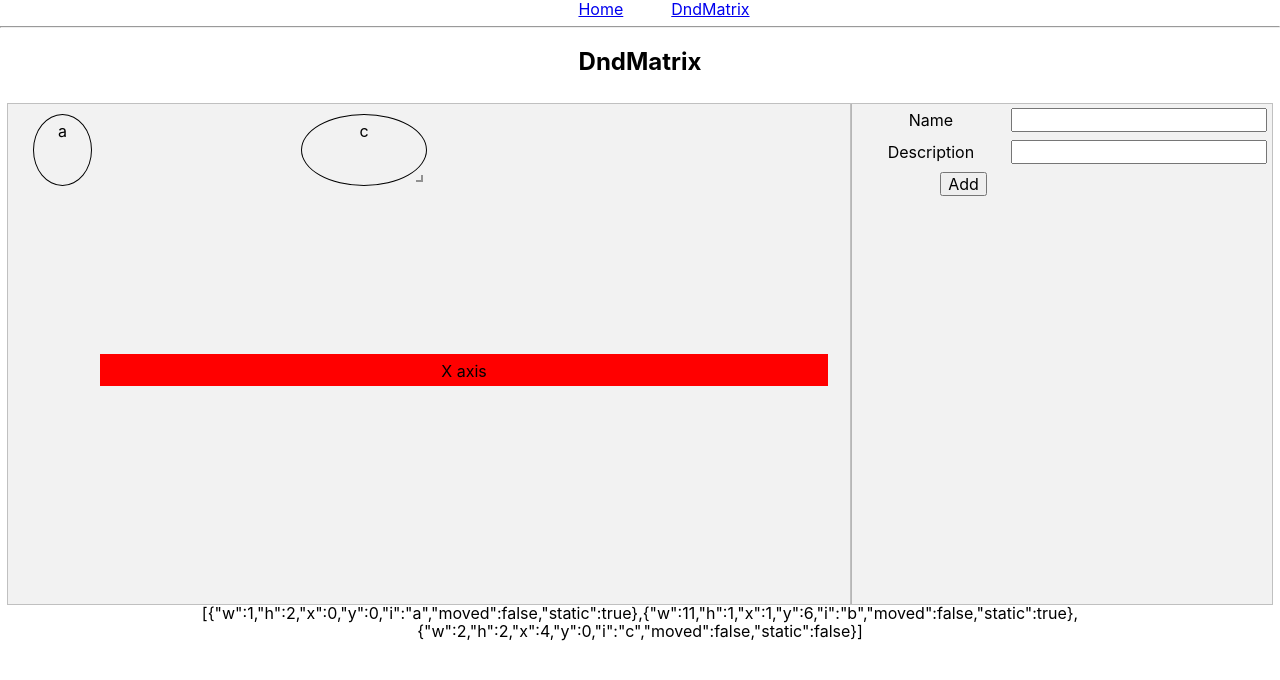
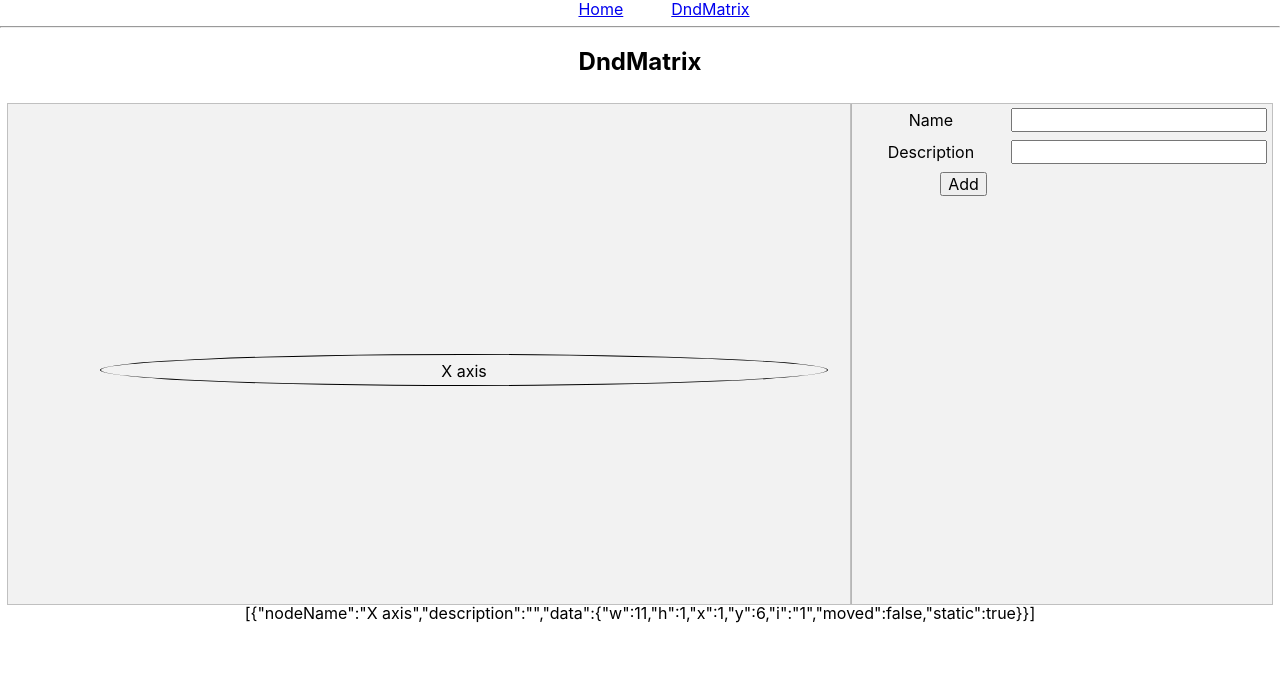
Before and after one commit to ymtdzzz/react-playground, a React (Create React App) app: page /DndMatrix in a window 1280 px wide. Shown: the top 680 px of the page. Built offline with nearby package versions, Linux system fonts and the light colour scheme.

Commit message:
[DndMatrix] node manager

```diff
--- a/src/components/dnd_matrix/DndMatrix.tsx
+++ b/src/components/dnd_matrix/DndMatrix.tsx
@@ -7,6 +7,12 @@ import GridLayout from 'react-grid-layout'
 interface InputData {
   nodeName: string,
   description: string,
+}
+
+interface Item {
+  nodeName: string,
+  description: string,
+  data: GridLayout.Layout,
 }
 
 const TextArea = styled.div`
@@ -30,18 +36,20 @@ const Node = styled.div`
   border: 1px solid black;
 `
 
-const Node2 = styled.div`
-  border: 1px solid red;
-  background-color: red;
-`
+/* const Node2 = styled.div`
+ *   border: 1px solid red;
+ *   background-color: red;
+ * ` */
 
 const DndMatrix: React.FC = (): ReactElement => {
   const elm = useRef<HTMLDivElement>(null)
   const [matrixAreaWidth, setMatrixAreaWidth] = useState(0)
-  const [nodeData, setNodeData] = useState<GridLayout.Layout[]>([
-    {i: 'a', x: 0, y: 0, w: 1, h: 2, static: true},
-    {i: 'b', x: 1, y: 6, w: 11, h: 1, static: true},
-    {i: 'c', x: 4, y: 0, w: 2, h: 2}
+  const [nodeData, setNodeData] = useState<Item[]>([
+    {
+      nodeName: 'X axis',
+      description: '',
+      data: {i: '1', x: 1, y: 6, w: 11, h: 1, static: true},
+    },
   ])
   const [inputData, setInputData] = useState<InputData>({nodeName: '', description: ''})
 
@@ -52,7 +60,15 @@ const DndMatrix: React.FC = (): ReactElement => {
   }, [matrixAreaWidth, nodeData])
 
   const onLayoutChange = (layout: GridLayout.Layout[]) => {
-    setNodeData(layout)
+    var newNodeData: Item[] = []
+    layout.forEach((item) => {
+      var result = nodeData.find((i) => i.data.i == item.i)
+      if (result) {
+        result.data = item
+        newNodeData.push(result)
+      }
+    })
+    setNodeData(newNodeData)
   }
 
   const onNodeNameChanged = (event: React.ChangeEvent<HTMLInputElement>) => {
@@ -64,6 +80,20 @@ const DndMatrix: React.FC = (): ReactElement => {
   }
 
   const onAddNode = () => {
+    const maxIdx = Math.max.apply(null, nodeData.map((item) => parseInt(item.data.i)))
+    var newNodeData = nodeData
+    newNodeData.push({
+      nodeName: inputData.nodeName,
+      description: inputData.description,
+      data: {
+        i: `${maxIdx + 1}`,
+        x: 0,
+        y: 0,
+        w: 1,
+        h: 1,
+      }
+    })
+    setNodeData(newNodeData)
     setInputData({nodeName: '', description: ''})
   }
 
@@ -75,10 +105,8 @@ const DndMatrix: React.FC = (): ReactElement => {
           <Row>
             <Col md={8} debug>
               <MatrixArea ref={elm}>
-                <GridLayout cols={12} rowHeight={30} maxRows={12} layout={nodeData} width={matrixAreaWidth} compactType={null} onLayoutChange={onLayoutChange}>
-                  <Node key="a">a</Node>
-                  <Node2 key="b">X axis</Node2>
-                  <Node key="c">c</Node>
+                <GridLayout cols={12} rowHeight={30} maxRows={12} layout={nodeData.map((item) => item.data)} width={matrixAreaWidth} compactType={null} onLayoutChange={onLayoutChange}>
+                  {nodeData.map((item) => <Node key={item.data.i}>{item.nodeName}</Node>)}
                 </GridLayout>
               </MatrixArea>
             </Col>
```
